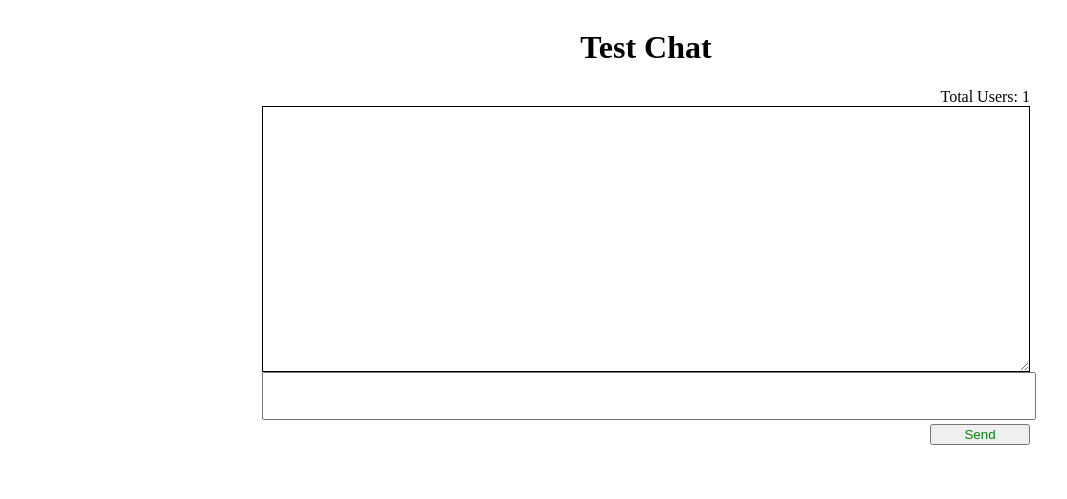
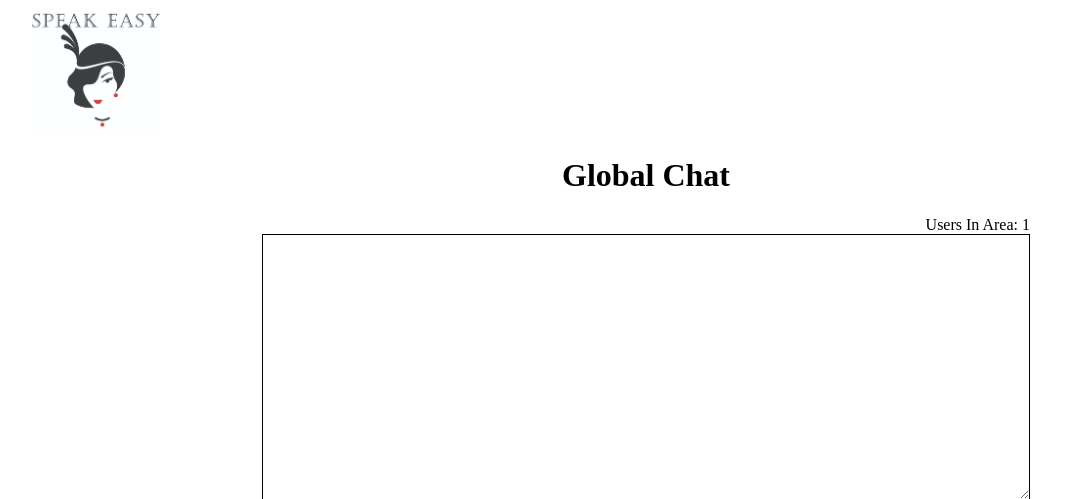
Before and after one commit to SE-Team-Two/LocalSpeak, a Flask app: page / in a window 1280 px wide. Shown: the top 499 px of the page, without its empty margins (2-1069 px from the left). Run offline with Flask 2, Linux system fonts and the light colour scheme; some libraries are stand-ins or nearby versions.

Commit message:
Adding logo_01, style & organizational changes

```diff
--- a/src/templates/chat_room.html
+++ b/src/templates/chat_room.html
@@ -9,7 +9,7 @@
 {% block chat_room %}
 <div id="chat_div">
 	<div id="total_users_div">
-		<span>Total Users: </span><span id="user_count">1</span>
+		<span>Users In Area: </span><span id="user_count">1</span>
 	</div>
 	<div id="msg_list">
 	</div>
--- a/src/templates/layout.html
+++ b/src/templates/layout.html
@@ -52,7 +52,13 @@
     </div> -->
 
     <div id="main">
-      <h1>Test Chat</h1>
+	  <div id="logo_01">
+	    <img src="../static/Images/speak_easy_logo_01.jpg" width="128" height="128"/>
+	  </div>
+
+	  <div id="chat_title">
+        <h1>Global Chat</h1>
+      </div>
 
       {% block chat_room %}{% endblock chat_room %}
 
```
